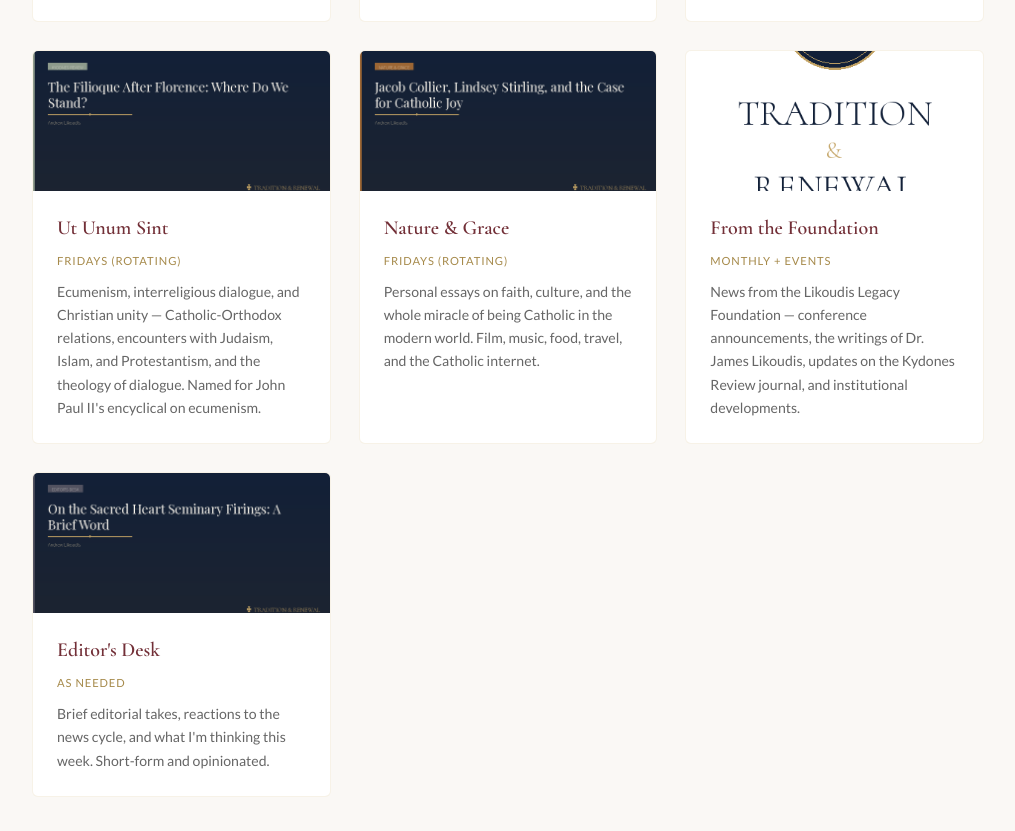
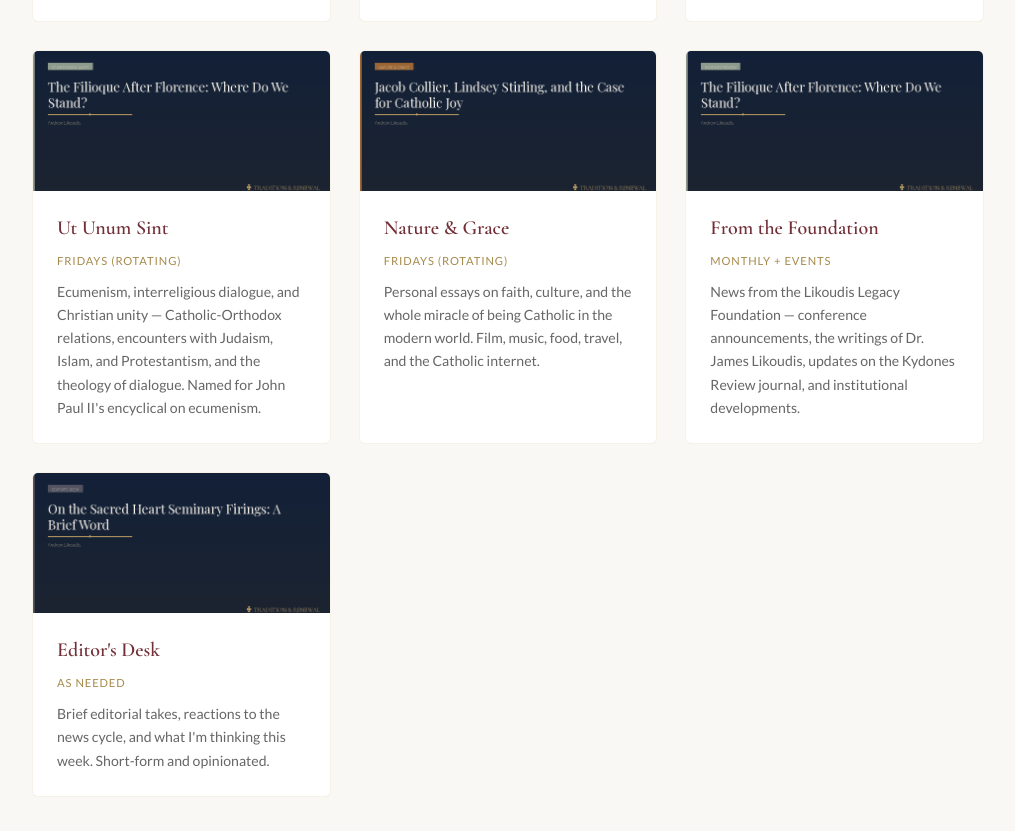
Before and after one commit to liquid1188/tradition-renewal, a plain HTML site: page index.html in a window 1280 px wide. Shown: the part 1729-2560 px from the top of the page, without its empty margins (132-1147 px from the left). Drawn offline with nearby package versions, Linux system fonts and the light colour scheme.

Commit message:
Update section images: ecumenism header for Ut Unum Sint, kydones header for From the Foundation

```diff
--- a/index.html
+++ b/index.html
@@ -422,7 +422,7 @@
         </div>
 
         <div class="section-card fade-in">
-            <img src="article_header_kydones_review.png" alt="Ut Unum Sint" class="section-card-img" loading="lazy">
+            <img src="article_header_ecumenism.png" alt="Ut Unum Sint" class="section-card-img" loading="lazy">
             <div class="section-card-body">
                 <div class="section-card-title">Ut Unum Sint</div>
                 <div class="section-card-schedule">Fridays (rotating)</div>
@@ -440,7 +440,7 @@
         </div>
 
         <div class="section-card fade-in">
-            <img src="logo_stacked_400x480.png" alt="From the Foundation" class="section-card-img" loading="lazy">
+            <img src="article_header_kydones_review.png" alt="From the Foundation" class="section-card-img" loading="lazy">
             <div class="section-card-body">
                 <div class="section-card-title">From the Foundation</div>
                 <div class="section-card-schedule">Monthly + events</div>
```
